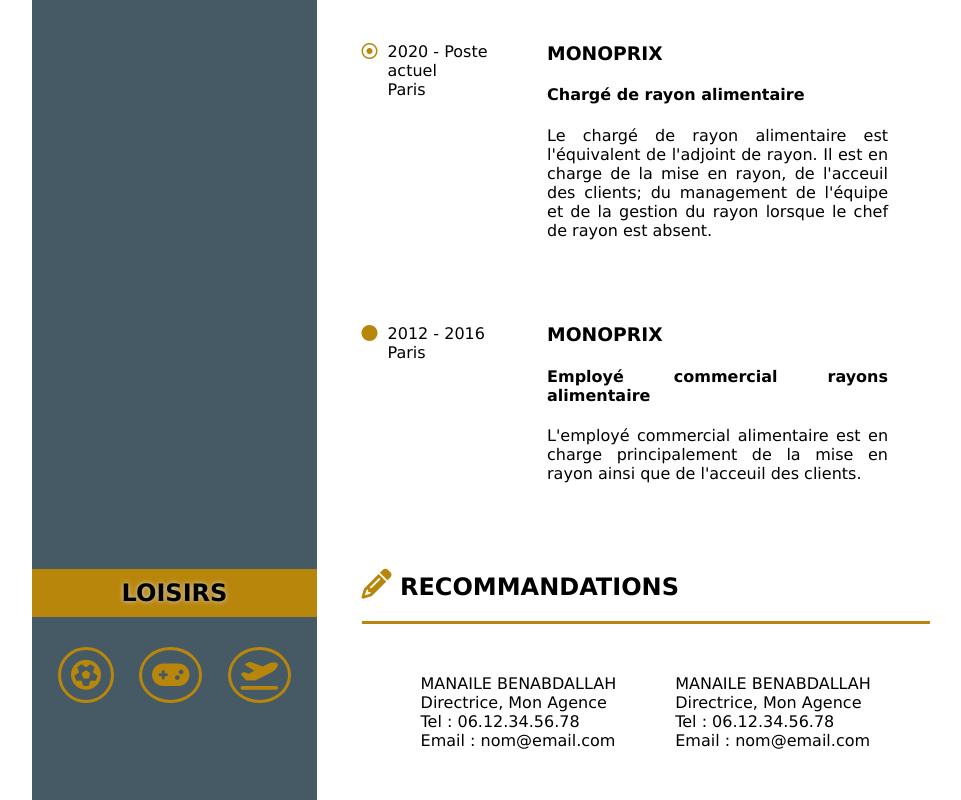
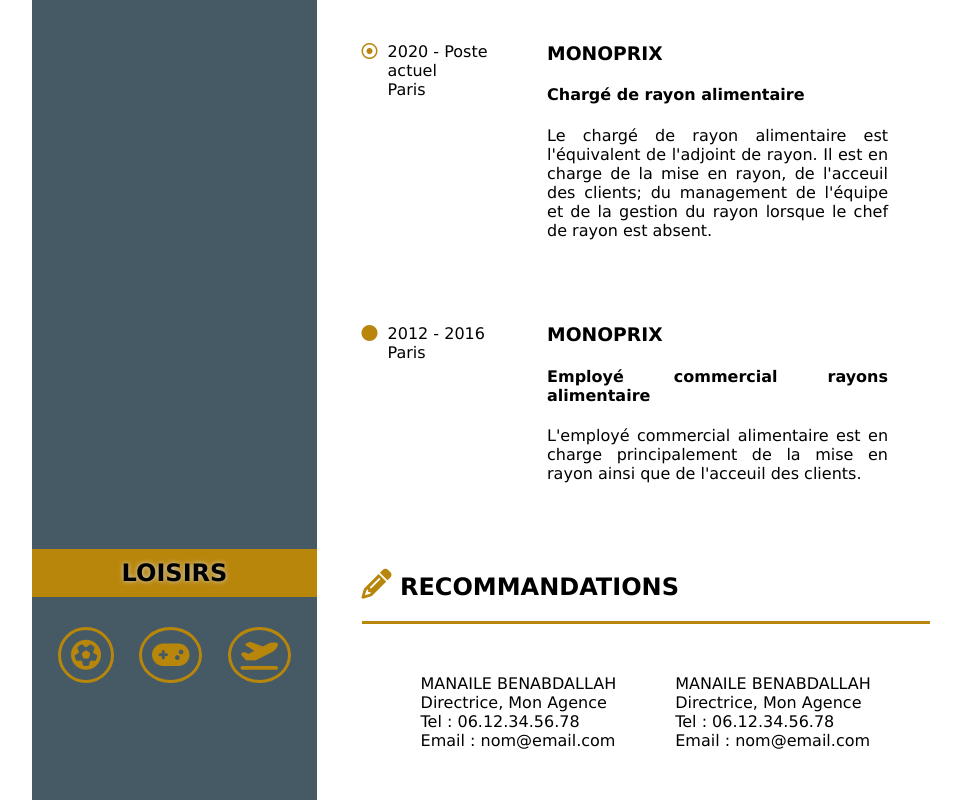
Before and after one commit to Amine-Be/Projet2, a plain HTML site: page index.html in a window 1280 px wide. Shown: the part 1005-1805 px from the top of the page, without its empty margins (134-1095 px from the left). Drawn offline with Linux system fonts and the light colour scheme.

Commit message:
Correctifs CSS marges 'coloredblock div'

```diff
--- a/css/stylecv.css
+++ b/css/stylecv.css
@@ -99,10 +99,12 @@ strong {						/* changement couleur prénom */
 
 .coloredblock div {				/* mise en forme des contacts */
 	text-align: center;
-	margin: 20px;
+	margin: auto;
+	padding: 20px 0;
 }
 
 .coloredblock h2 {				/* alignement, mise en forme des titres */
+	margin: auto;
 	text-align: center;
 	background-color: darkgoldenrod;
 	padding: 10px 0;
```
